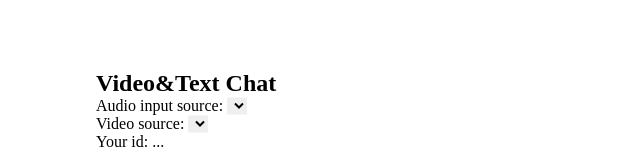
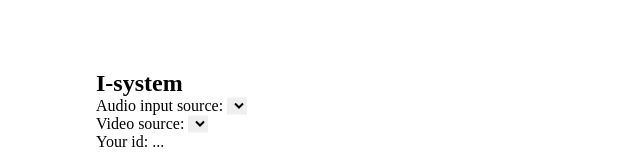
Before and after one commit to suguru0730/chat3, a plain HTML site: page index.html in a window 1280 px wide. Shown: the part 747-900 px from the top of the page, without its empty margins (319-959 px from the left). Drawn offline with Linux system fonts and the light colour scheme; files that its build step writes are made by us from their sources; no server answers; files whose address does not match are found by name.

Commit message:
Update index.html

```diff
--- a/index.html
+++ b/index.html
@@ -93,7 +93,7 @@
 
   <!-- Steps -->
   <div class="pure-u-1-3">
-    <h2>Video&Text Chat</h2>
+    <h2>I-system</h2>
 
     <div class="select">
       <label for="audioSource">Audio input source: </label><select id="audioSource"></select>
```
